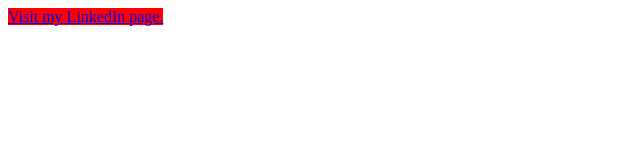
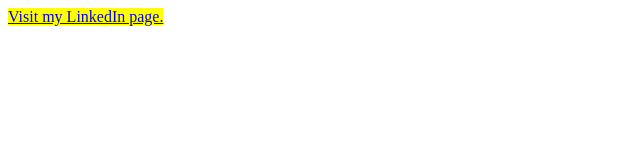
Before and after one commit to JustinGao23/JustinGao23.github.io, a plain HTML site: page index.html in a window 1280 px wide. In both pictures the pointer is over the link "Visit my LinkedIn page.". Shown: the whole page, without its empty margins (0-640 px from the left). Drawn offline with Linux system fonts and the light colour scheme.

Commit message:
Changed hover color to yellow

```diff
--- a/index.html
+++ b/index.html
@@ -6,6 +6,6 @@
     <link href = "./stylesheet.css" rel= "stylesheet">
 </head>
 <body>
-<a href = "https://www.linkedin.com/in/justin-gao-627a591b5/">Visit my LinkedIn page.</a>
+<a class = "link" href = "https://www.linkedin.com/in/justin-gao-627a591b5/">Visit my LinkedIn page.</a>
 </body>
 </html>
--- a/stylesheet.css
+++ b/stylesheet.css
@@ -1,5 +1,5 @@
 
 
-a:hover{
-    background-color: red;
+.link:hover {
+    background-color: yellow;
 }
```
